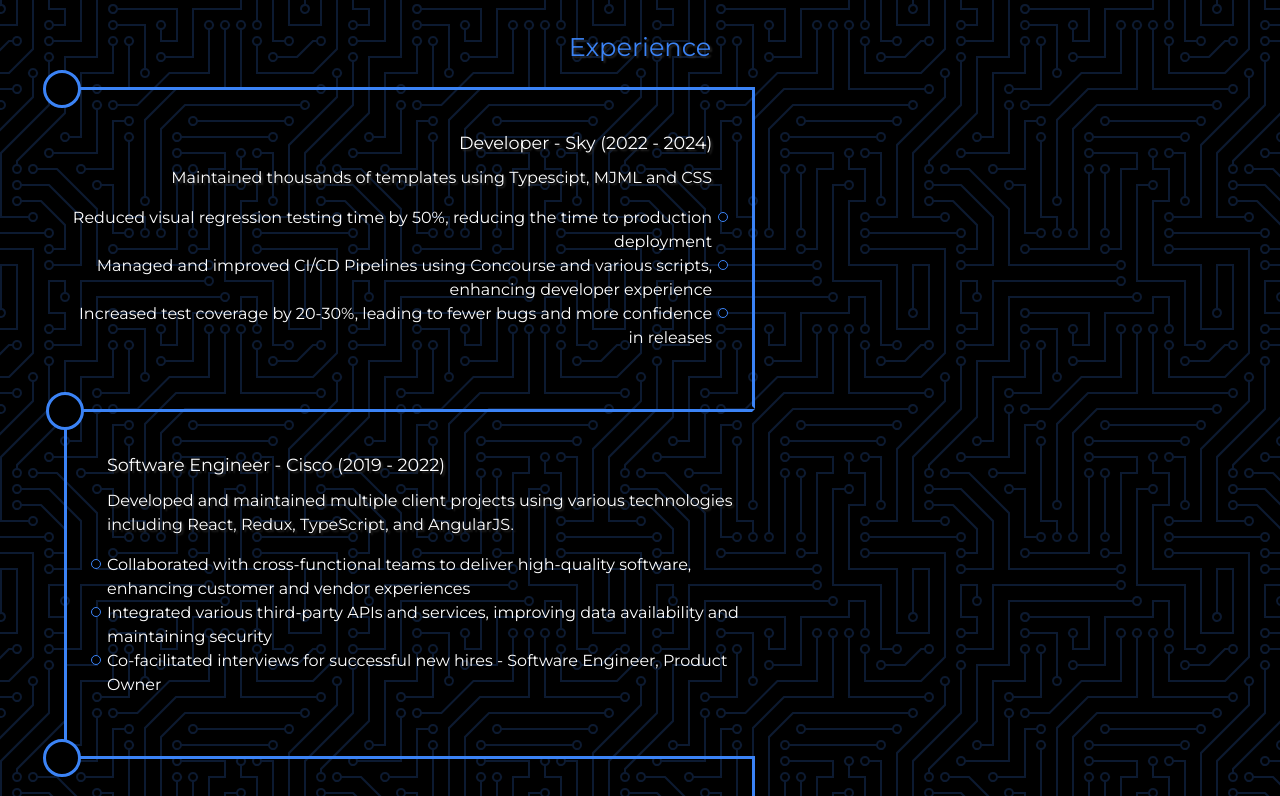
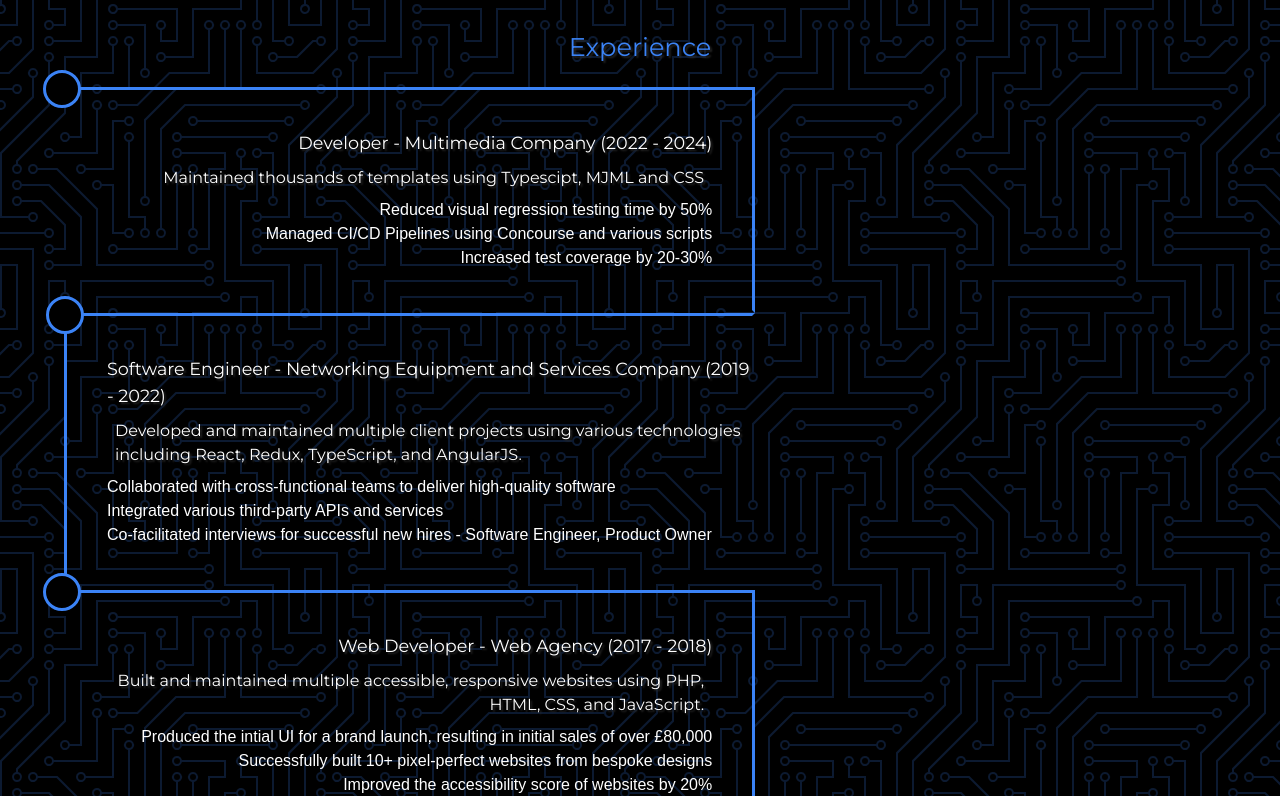
Before and after one commit to ctrlaltpat/portfolio, a Next.js app: page /about in a window 1280 px wide. Shown: the part 904-1700 px from the top of the page. Built offline with nearby package versions, Linux system fonts and the light colour scheme; no server answers.

Commit message:
Revert "[chore]: minor about page updates, remove rogue semicolon"

```diff
--- a/app/about/page.tsx
+++ b/app/about/page.tsx
@@ -51,12 +51,12 @@
               <h5>
                 {title} - {company} ({tenure})
               </h5>
-              <p>{description}</p>
-              <ul>
+              <div>
+                <p>{description}</p>
                 {work.map((a, i) => (
-                  <li key={a.substring(0, 3) + i}>{a}</li>
+                  <div key={a.substring(0, 3) + i}>{a}</div>
                 ))}
-              </ul>
+              </div>
             </div>
           ))}
         </div>
--- a/app/blog/[slug]/page.tsx
+++ b/app/blog/[slug]/page.tsx
@@ -21,7 +21,7 @@
 
   return (
     <Suspense fallback={<Loader />}>
-      <BlogPost post={post} />
+      <BlogPost post={post} />;
     </Suspense>
   );
 }
--- a/app/styles/_app.scss
+++ b/app/styles/_app.scss
@@ -413,19 +413,6 @@
         font-size: 1.1rem;
       }
 
-      p {
-        margin: 0;
-      }
-
-      ul {
-        padding: 0;
-        li {
-          list-style: none;
-          position: relative;
-          font-family: var(--main-font);
-        }
-      }
-
       &:before {
         content: "";
         position: absolute;
@@ -437,24 +424,14 @@
         border: 3px solid var(--clr-main);
         background-color: rgb(0, 0, 0);
         text-align: center;
+        line-height: 1.25em;
+        font-size: 1em;
       }
 
       &:nth-of-type(odd) {
         border-right-color: var(--clr-main);
         padding-left: 0;
         text-align: right;
-
-        li:after {
-          content: "";
-          position: absolute;
-          top: 6px;
-          right: -16px;
-          height: 10px;
-          width: 10px;
-          border-radius: 50%;
-          border: 1px solid var(--clr-main);
-          background-color: rgb(0, 0, 0);
-        }
 
         &:before {
           right: 98%;
@@ -465,18 +442,6 @@
         border-left-color: var(--clr-main);
         padding-right: 0;
         text-align: left;
-
-        li:after {
-          content: "";
-          position: absolute;
-          top: 6px;
-          left: -16px;
-          height: 10px;
-          width: 10px;
-          border-radius: 50%;
-          border: 1px solid var(--clr-main);
-          background-color: rgb(0, 0, 0);
-        }
 
         &:before {
           right: 100%;
--- a/lib/content.ts
+++ b/lib/content.ts
@@ -2,44 +2,44 @@
   "Hi!👋🏾 I'm Patrick, a passionate software engineer based in London with a deep love for creating beautiful and functional web experiences.",
   "My journey in tech started with an interest in creating a multiplayer game in Unity. Over time, I've honed my skills in web development, and worked on a range of projects, from simple landing pages to complex web applications.",
   "When I'm not coding, you can find me rollerskating through London's streets, gaming, or experimenting with new technologies. I'm always excited to collaborate on interesting projects and learn new things.",
-  "This is my portfolio to showcase my projects and a little about my life.",
+  "This is my portfolio to showcase my projects and a little about my life."
 ];
 
 export const experience = [
   {
     title: "Developer",
-    company: "Sky",
+    company: "Multimedia Company",
     tenure: "2022 - 2024",
     description:
       "Maintained thousands of templates using Typescipt, MJML and CSS",
     work: [
-      "Reduced visual regression testing time by 50%, reducing the time to production deployment",
-      "Managed and improved CI/CD Pipelines using Concourse and various scripts, enhancing developer experience",
-      "Increased test coverage by 20-30%, leading to fewer bugs and more confidence in releases",
+      "Reduced visual regression testing time by 50%",
+      "Managed CI/CD Pipelines using Concourse and various scripts",
+      "Increased test coverage by 20-30%",
     ],
   },
   {
     title: "Software Engineer",
-    company: "Cisco",
+    company: "Networking Equipment and Services Company",
     tenure: "2019 - 2022",
     description:
       "Developed and maintained multiple client projects using various technologies including React, Redux, TypeScript, and AngularJS.",
     work: [
-      "Collaborated with cross-functional teams to deliver high-quality software, enhancing customer and vendor experiences",
-      "Integrated various third-party APIs and services, improving data availability and maintaining security",
+      "Collaborated with cross-functional teams to deliver high-quality software",
+      "Integrated various third-party APIs and services",
       "Co-facilitated interviews for successful new hires - Software Engineer, Product Owner",
     ],
   },
   {
     title: "Web Developer",
-    company: "Absowebly",
+    company: "Web Agency",
     tenure: "2017 - 2018",
     description:
       "Built and maintained multiple accessible, responsive websites using PHP, HTML, CSS, and JavaScript.",
     work: [
       "Produced the intial UI for a brand launch, resulting in initial sales of over £80,000",
-      "Successfully built 10+ pixel-perfect websites from bespoke in-house designs",
-      "Improved the accessibility score of websites by 20%, complying with National Disability Authority guidelines",
+      "Successfully built 10+ pixel-perfect websites from bespoke designs",
+      "Improved the accessibility score of websites by 20%",
     ],
   },
 ];
```
